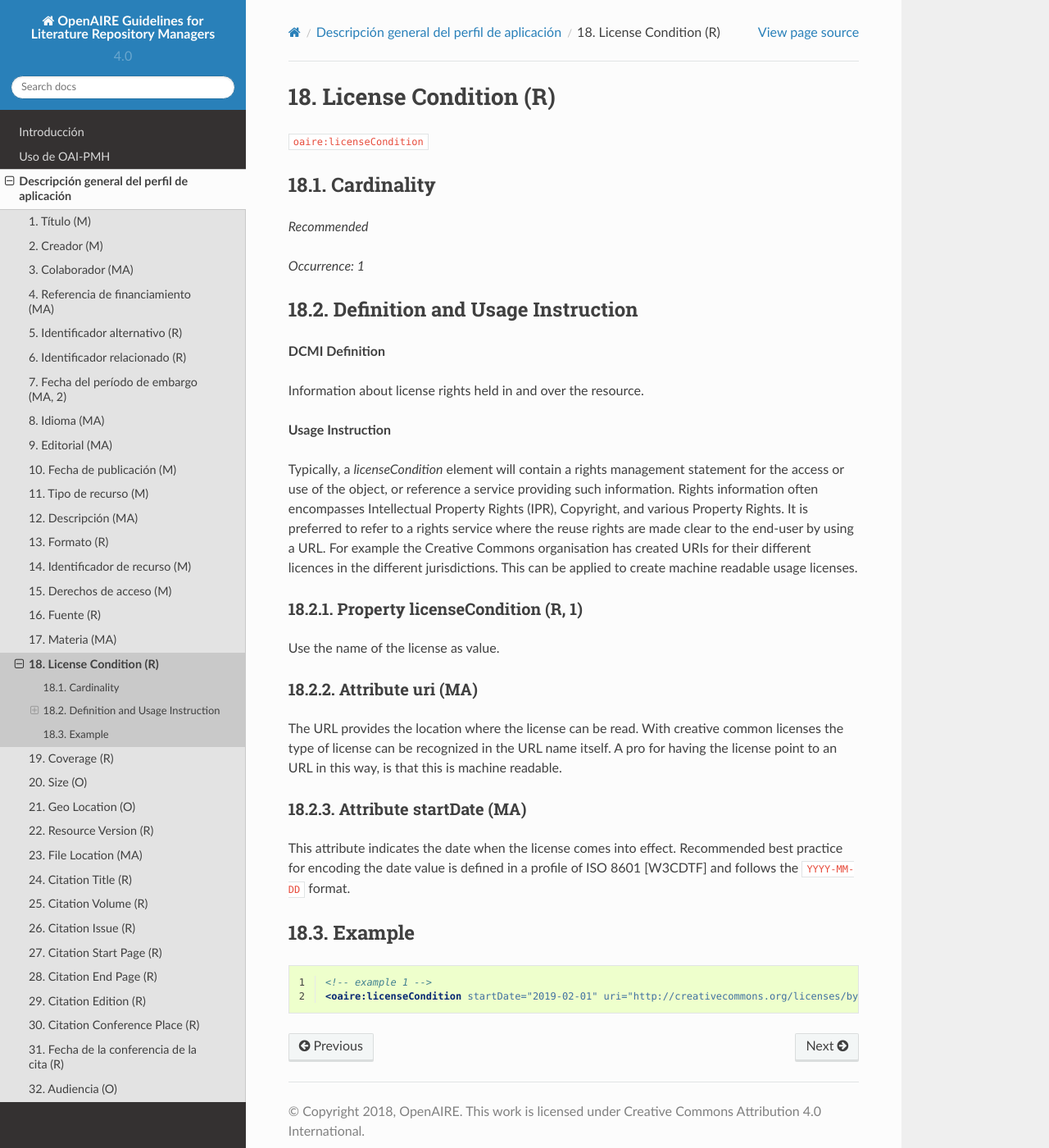
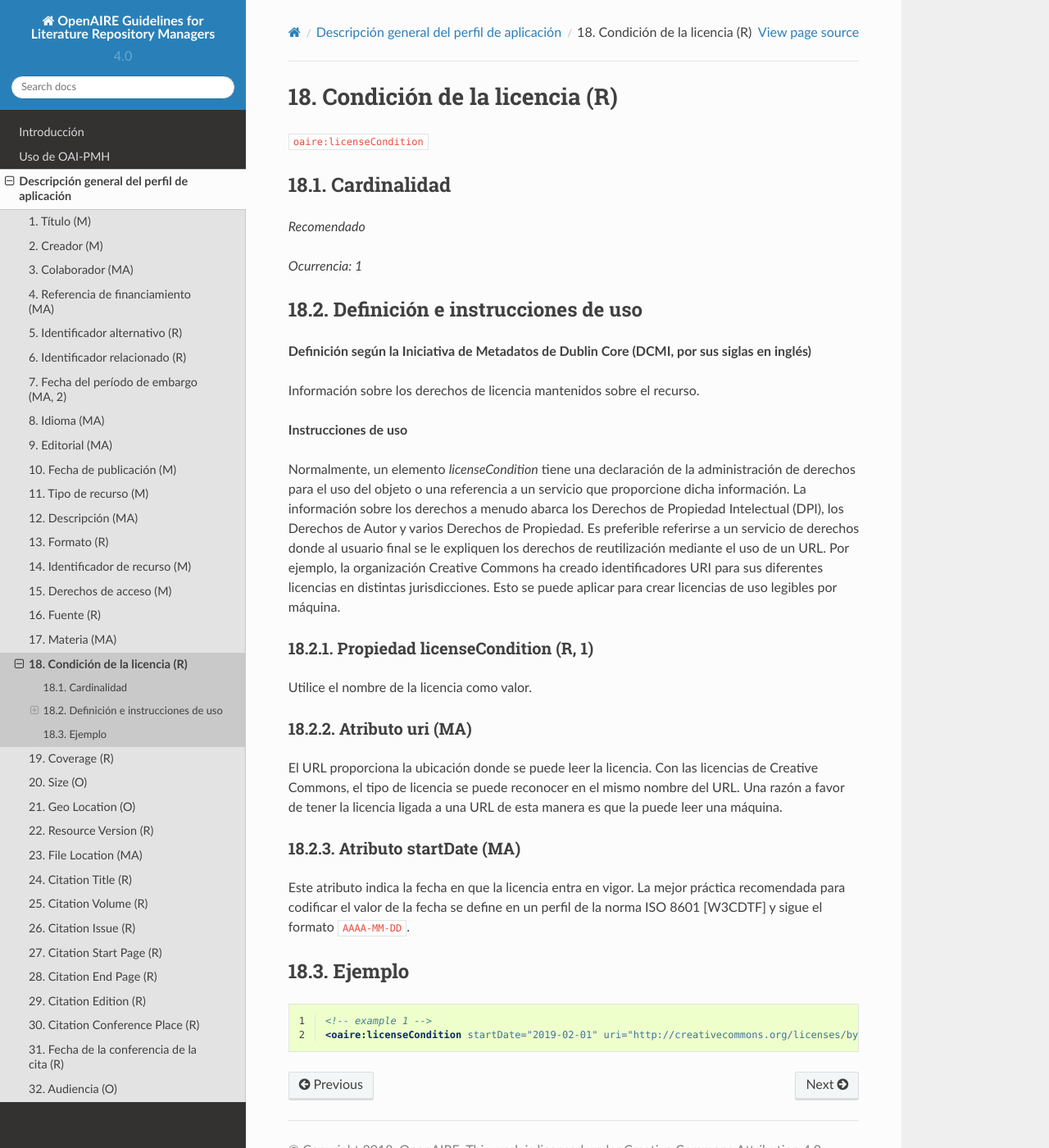
Before and after one commit to memoemg/openAIRE4, a Sphinx documentation site: the page built from docs/field_licensecondition.rst, in a window 1280 px wide and 1400 px high. Shown: the whole window at 82% size. Built offline with Sphinx 7.4.7 and the Read the Docs theme 2.0.0, drawn with Linux system fonts in a browser that asks for light colours; a script that is not in the unit is left out.

Commit message:
Update field_licensecondition.rst

```diff
--- a/docs/field_licensecondition.rst
+++ b/docs/field_licensecondition.rst
@@ -1,47 +1,46 @@
 .. _aire:licenseCondition:
 
-License Condition (R)
-=====================
+Condición de la licencia (R)
+============================
 
 ``oaire:licenseCondition``
 
-Cardinality
-~~~~~~~~~~~
+Cardinalidad
+~~~~~~~~~~~~
 
-*Recommended*
+*Recomendado*
 
-*Occurrence: 1*
+*Ocurrencia: 1*
 
-Definition and Usage Instruction
-~~~~~~~~~~~~~~~~~~~~~~~~~~~~~~~~
+Definición e instrucciones de uso
+~~~~~~~~~~~~~~~~~~~~~~~~~~~~~~~~~
 
-**DCMI Definition**
+**Definición según la Iniciativa de Metadatos de Dublin Core (DCMI, por sus siglas en inglés)**
 
-Information about license rights held in and over the resource.
+Información sobre los derechos de licencia mantenidos sobre el recurso.
 
-**Usage Instruction**
+**Instrucciones de uso**
 
-Typically, a *licenseCondition* element will contain a rights management statement for the access or use of the object, or reference a service providing such information. Rights information often encompasses Intellectual Property Rights (IPR), Copyright, and various Property Rights. It is preferred to refer to a rights service where the reuse rights are made clear to the end-user by using a URL. For example the Creative Commons organisation has created URIs for their different licences in the different jurisdictions. This can be applied to create machine readable usage licenses.
+Normalmente, un elemento *licenseCondition* tiene una declaración de la administración de derechos para el uso del objeto o una referencia a un servicio que proporcione dicha información. La información sobre los derechos a menudo abarca los Derechos de Propiedad Intelectual (DPI), los Derechos de Autor y varios Derechos de Propiedad. Es preferible referirse a un servicio de derechos donde al usuario final se le expliquen los derechos de reutilización mediante el uso de un URL. Por ejemplo, la organización Creative Commons ha creado identificadores URI para sus diferentes licencias en distintas jurisdicciones. Esto se puede aplicar para crear licencias de uso legibles por máquina.
 
-Property licenseCondition (R, 1)
---------------------------------
+Propiedad licenseCondition (R, 1)
+---------------------------------
 
-Use the name of the license as value.
+Utilice el nombre de la licencia como valor.
 
-Attribute uri (MA)
-------------------
+Atributo uri (MA)
+-----------------
 
-The URL provides the location where the license can be read. With creative common licenses the type of license can be recognized in the URL name itself. A pro for having the license point to an URL in this way, is that this is machine readable.
+El URL proporciona la ubicación donde se puede leer la licencia. Con las licencias de Creative Commons, el tipo de licencia se puede reconocer en el mismo nombre del URL. Una razón a favor de tener la licencia ligada a una URL de esta manera es que la puede leer una máquina.
 
-Attribute startDate (MA)
-------------------------
+Atributo startDate (MA)
+-----------------------
 
-This attribute indicates the date when the license comes into effect.
-Recommended best practice for encoding the date value is defined in a profile of ISO 8601 [W3CDTF] and follows the ``YYYY-MM-DD`` format.
+Este atributo indica la fecha en que la licencia entra en vigor. La mejor práctica recomendada para codificar el valor de la fecha se define en un perfil de la norma ISO 8601 [W3CDTF] y sigue el formato ``AAAA-MM-DD``.
 
 
 
-Example
+Ejemplo
 ~~~~~~~
 
 .. code-block:: xml
```
